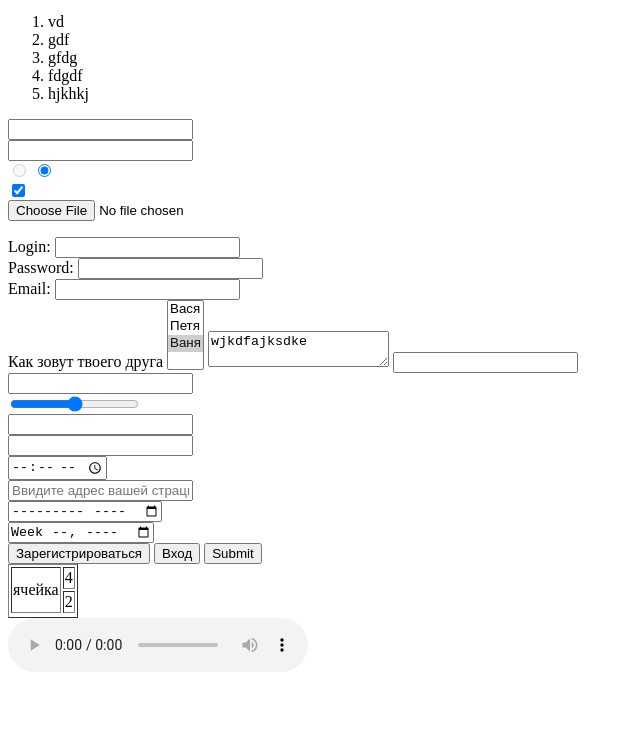
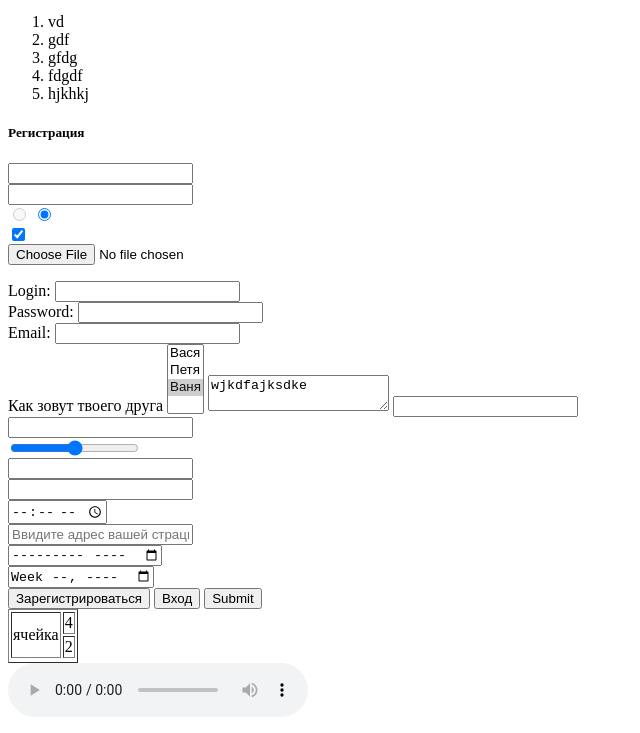
Before and after one commit to Mikam-hack/my-site, a plain HTML site: page index.html in a window 1280 px wide. Shown: the part 778-1511 px from the top of the page, without its empty margins (0-640 px from the left). Before the commit the page ends 1466 px from the top, so only its background shows below. Drawn offline with Linux system fonts and the light colour scheme.

Commit message:
added header before form

```diff
--- a/index.html
+++ b/index.html
@@ -49,6 +49,7 @@
 			<li>fdgdf</li>
 			<li>hjkhkj</li>
 		</ol>
+		<h5>Регистрация</h5>
 		<form>
 			<input type="text"><br>
 <input type="password"><br>
```
